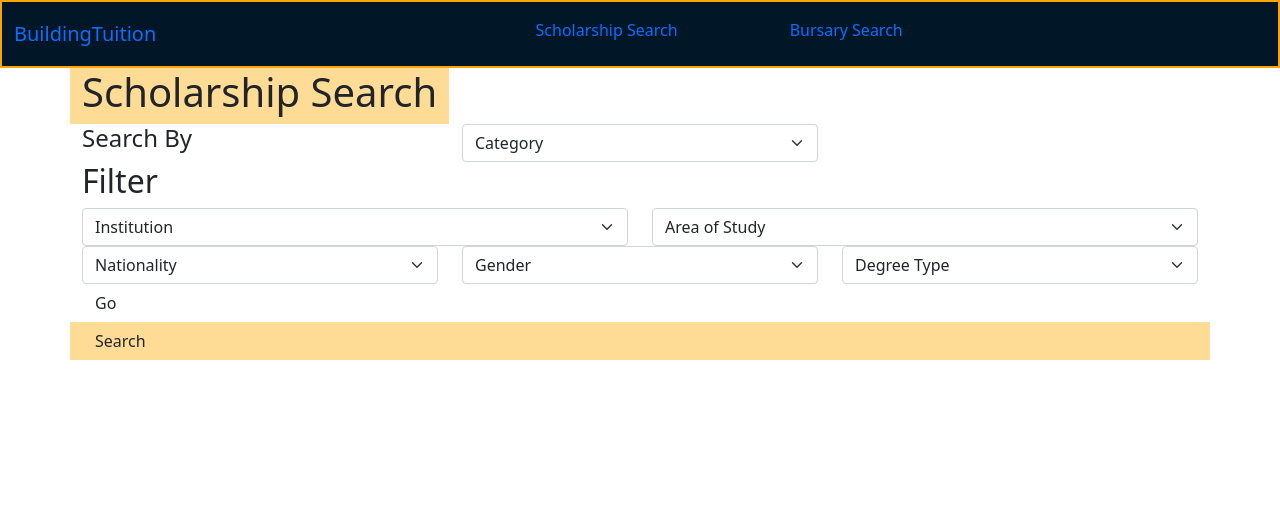
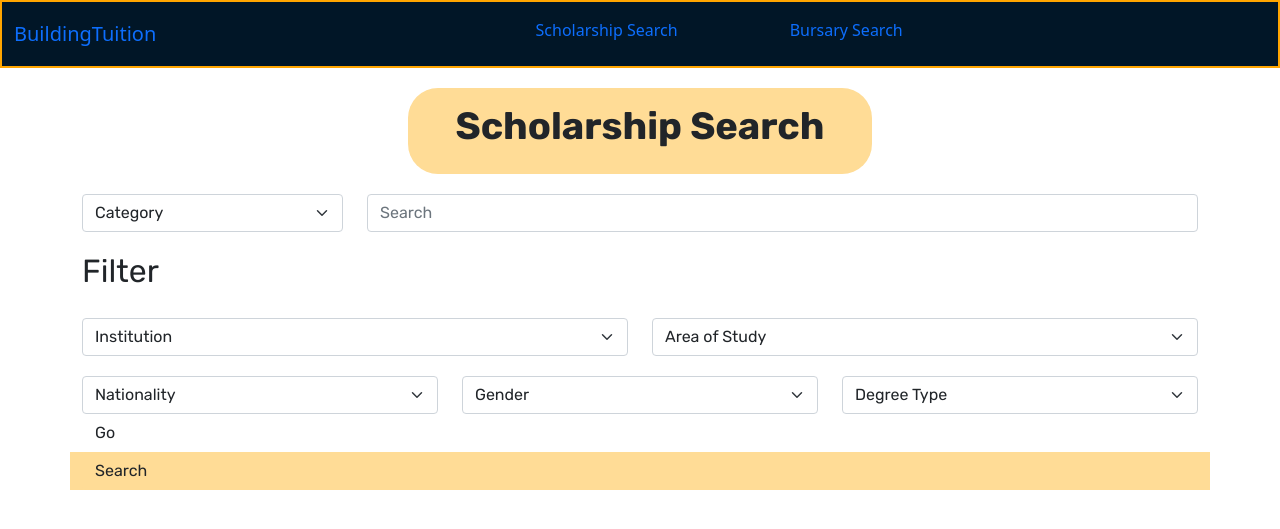
Before and after one commit to otrachea/building-tuition, a Flask app: page /search_template in a window 1280 px wide. Shown: the top 529 px of the page. Run offline with Flask 2, Linux system fonts and the light colour scheme.

Commit message:
Making scholarship search page nicer

```diff
--- a/prototype/static/css/search.css
+++ b/prototype/static/css/search.css
@@ -1,17 +1,36 @@
+@import url('https://fonts.googleapis.com/css2?family=Inter:wght@400;700&family=Rubik:wght@400;700&display=swap');
+
 .navbar {
     background-color: #011627;
     border: 2px orange solid;
 }
 
-.container {
+.container{
     /* background-color: blue; */
+    font-family: 'Rubik', sans-serif;
+}
+
+h1 {
+    font-size: 38px;
+    font-weight: 600;
+}
+
+h4 {
+    font-size: 24px;
 }
 
 #search-title-bubble {
     background-color: #FFDC96;
-
 }
 
 #search-button {
     background-color: #FFDC96;
 }
+
+.top-buffer {
+    margin-top: 20px;
+}
+
+.rounded-30 {
+    border-radius: 30px;
+}
--- a/prototype/templates/search-template.html
+++ b/prototype/templates/search-template.html
@@ -38,8 +38,8 @@
         </nav>
 
         <div class="container">
-            <div class="row" id="search-title-row">
-                <div class="col-md-auto" id="search-title-bubble">
+            <div class="row top-buffer" id="search-title-row">
+                <div class="col-md-auto mx-auto py-3 px-5 rounded-30" id="search-title-bubble">
                     <h1>Scholarship Search</h1>
                 </div>
             </div>
@@ -48,11 +48,11 @@
             <form action = "{{ url_for('filter_results') }}" method="post">
                 <!--Search by keyword-->
                 <div class="form-group">
-                    <div class="row" id="search-by-row">
-                        <div class="col">
+                    <div class="row top-buffer" id="search-by-row">
+                        <!-- <div class="col-md-auto">
                             <h4>Search By</h4>
-                        </div>
-                        <div class="col">
+                        </div> -->
+                        <div class="col-3">
                             <select name="select-by" class="form-select" aria-label="Default select example">
                                 <option value="Category" selected>Category</option>
                                 <option value="Name">Name</option>
@@ -61,19 +61,19 @@
                             </select>
                         </div>
                         <div class="col">
-
+                            <input class="form-control mr-sm-2" type="search" placeholder="Search" aria-label="Search">
                         </div>
                     </div>
                 </div>
 
-                <div class="row" id="seach-filter-title">
+                <div class="row top-buffer" id="seach-filter-title">
                     <div class="col">
                         <h2>Filter</h2>
                     </div>
                 </div>
 
                 <div class="form-group">
-                    <div class="row" id="search-filter-bar-1">
+                    <div class="row top-buffer" id="search-filter-bar-1">
                         <div class="col">
                             <select name="institution-filter" class="form-select" aria-label="Default select example">
                                 <option selected>Institution</option>
@@ -91,7 +91,7 @@
                             </select>
                         </div>
                     </div>
-                    <div class="row" id="search-filer-bar-2">
+                    <div class="row top-buffer" id="search-filer-bar-2">
                         <div class="col">
                             <select name="nationality-filter" class="form-select" aria-label="Default select example">
                                 <option selected>Nationality</option>
@@ -120,6 +120,7 @@
                 </div>
                 <button type="submit" class="btn btn-default">Go</button>
             </form>
+
             <div class="row" id="search-button">
                 <div class="col-md-auto">
                     <button type="button" class="btn" id="search-button">Search</button>
```
